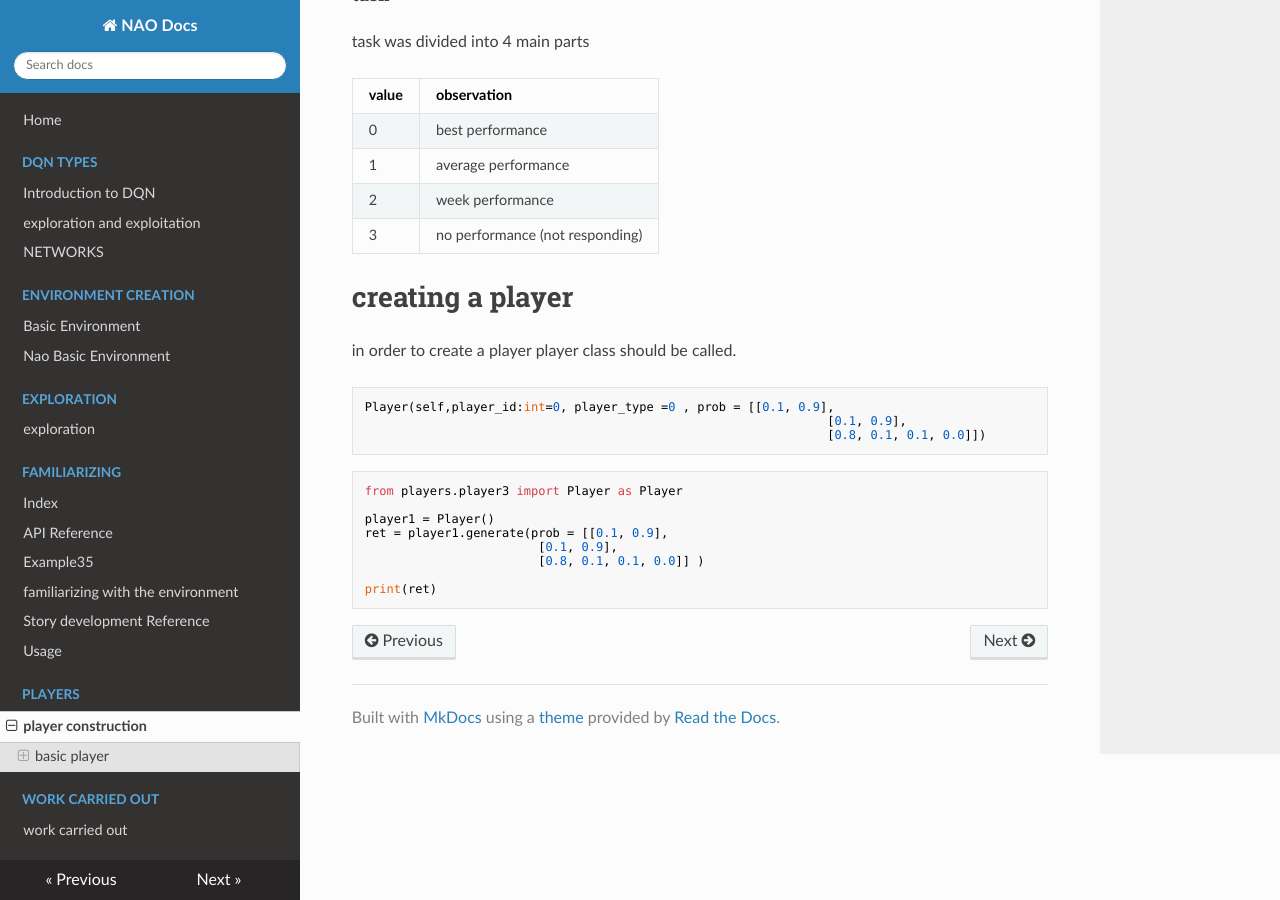
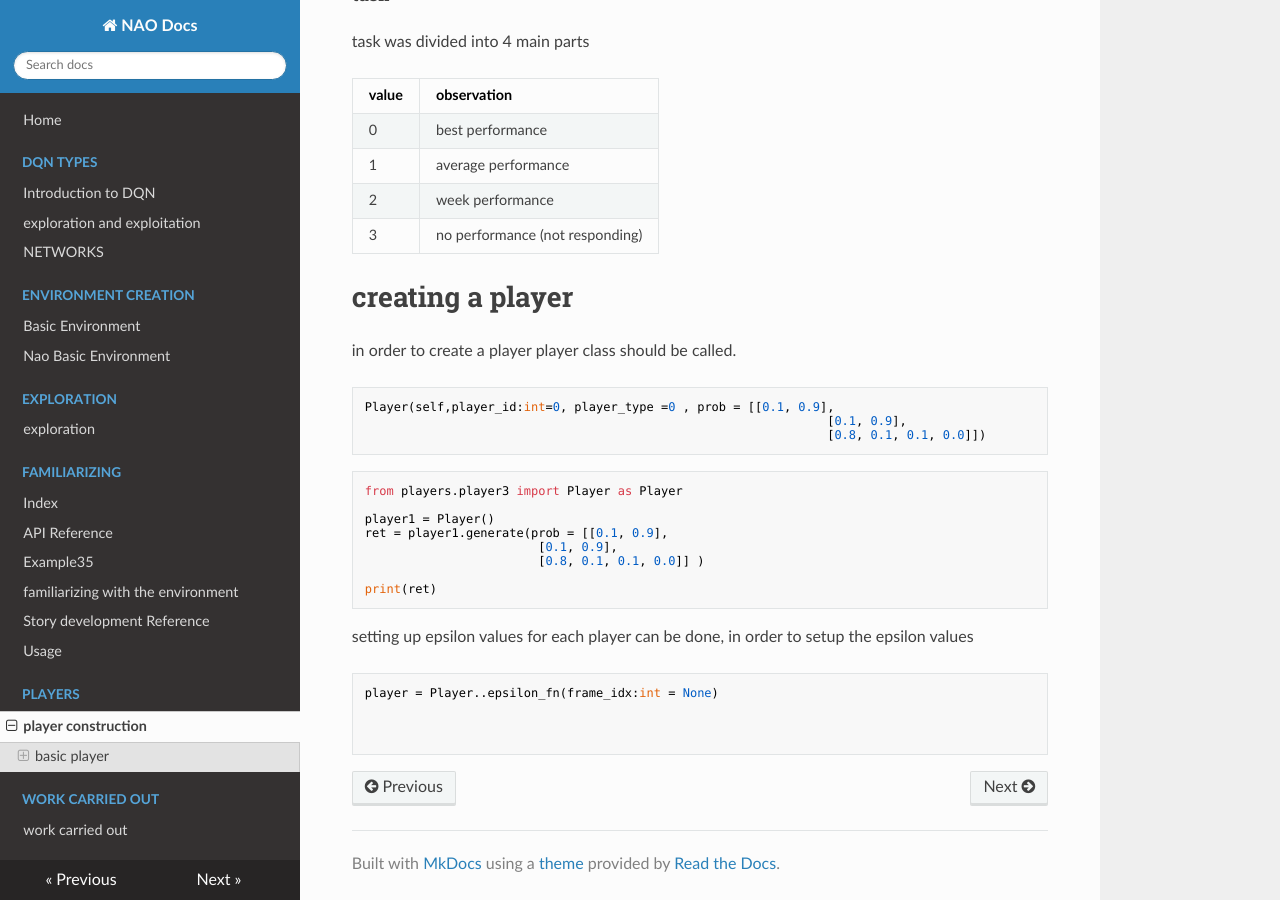
Before and after one commit to hasithz/Nao_doc, an MkDocs documentation site: the page built from docs/players/player updates.md, in a window 1280 px wide and 900 px high, scrolled down 1168 px. Built offline with MkDocs 1.6.1, drawn with Linux system fonts in a browser that asks for light colours; nearby versions of some CDN libraries.

Commit message:
player epsilon change

````diff
--- a/docs/players/player updates.md
+++ b/docs/players/player updates.md
@@ -69,3 +69,12 @@
 
 print(ret)
 ```
+
+setting up epsilon values for each player can be done, in order to setup the epsilon values
+
+```python
+player = Player..epsilon_fn(frame_idx:int = None)
+
+
+
+```
````
